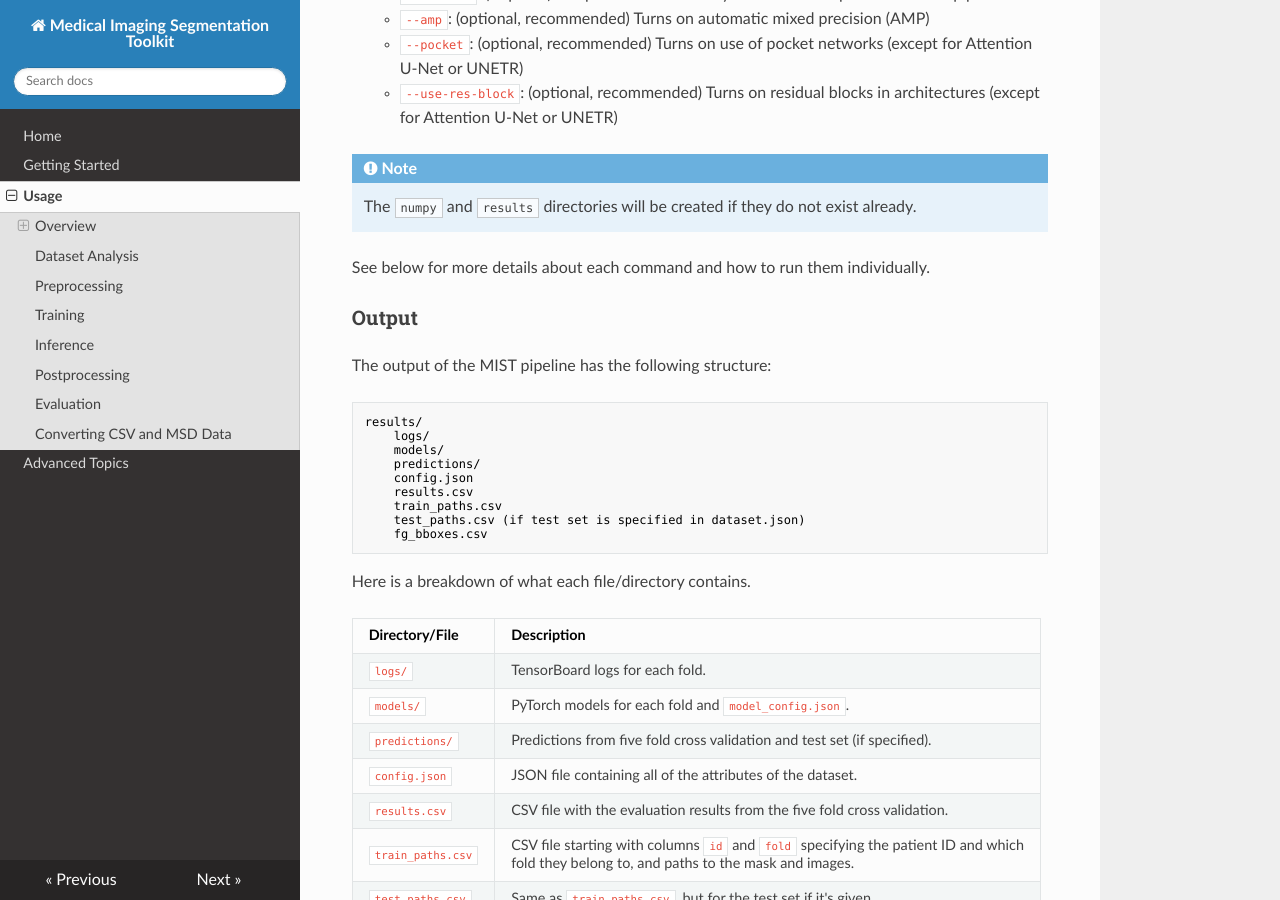
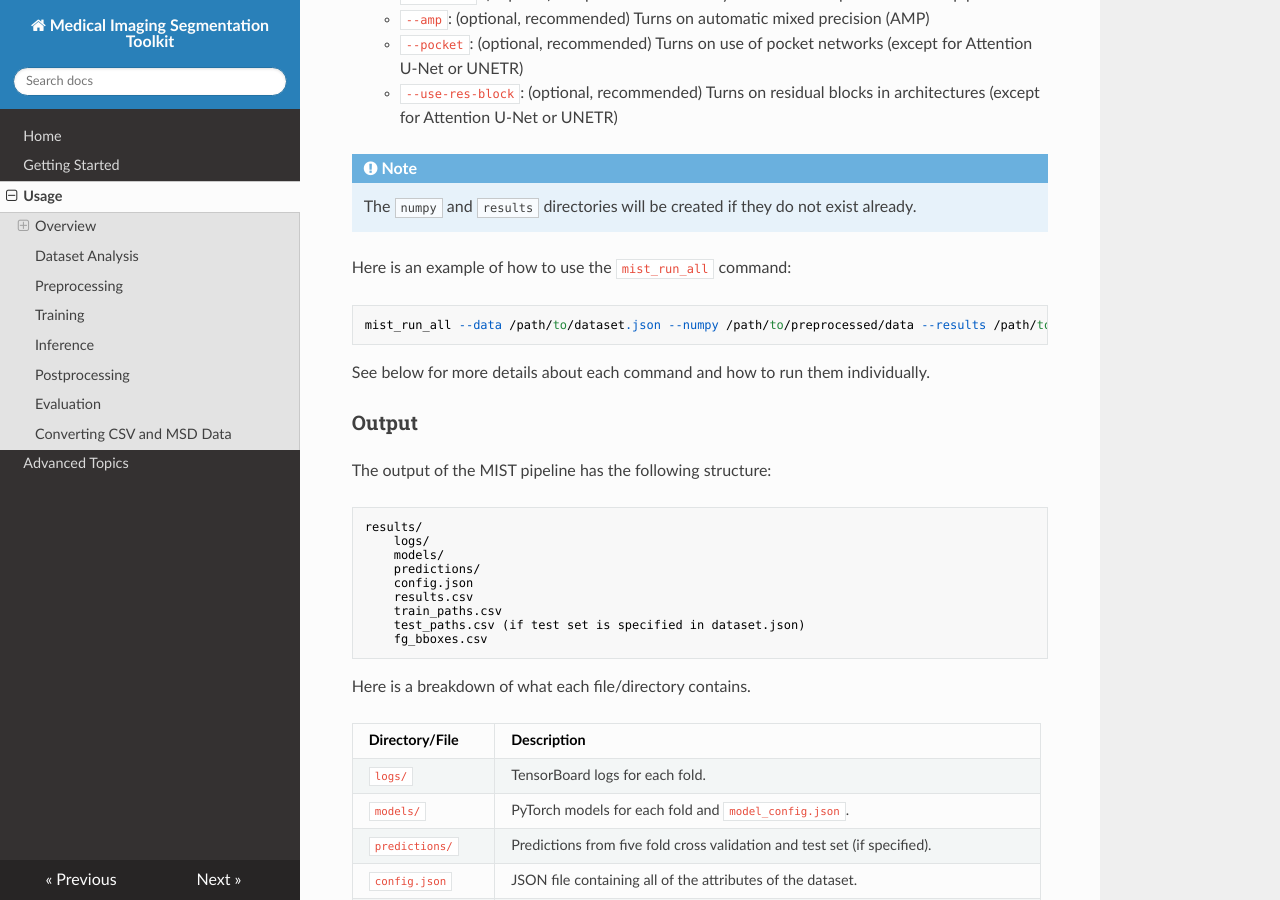
Before and after one commit to mist-medical/MIST, an MkDocs documentation site: the page built from docs/usage.md, in a window 1280 px wide and 900 px high, scrolled down 683 px. Built offline with MkDocs 1.6.1, drawn with Linux system fonts in a browser that asks for light colours; nearby versions of some CDN libraries; library files that are not in the unit come from our copies.

Commit message:
Update usage.md with example of mist_run_all command.

````diff
--- a/docs/usage.md
+++ b/docs/usage.md
@@ -25,6 +25,11 @@
 
 !!! note
 	The ```numpy``` and ```results``` directories will be created if they do not exist already.
+
+Here is an example of how to use the ```mist_run_all``` command:
+```
+mist_run_all --data /path/to/dataset.json --numpy /path/to/preprocessed/data --results /path/to/results
+```
 
 See below for more details about each command and how to run them individually.
 
````
